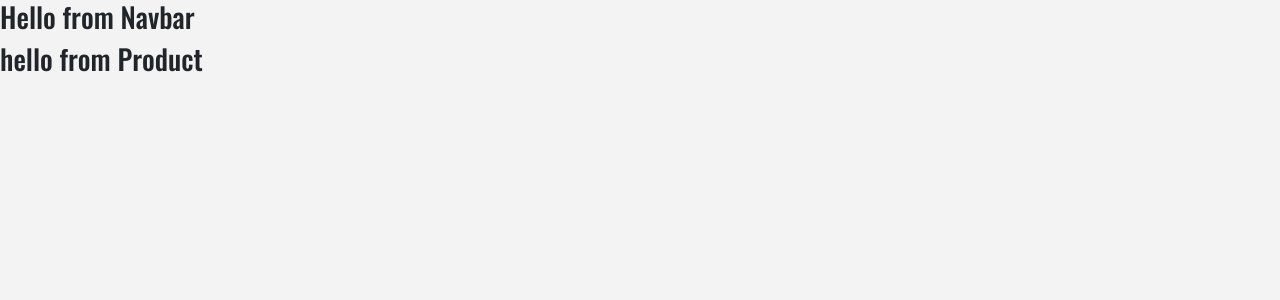
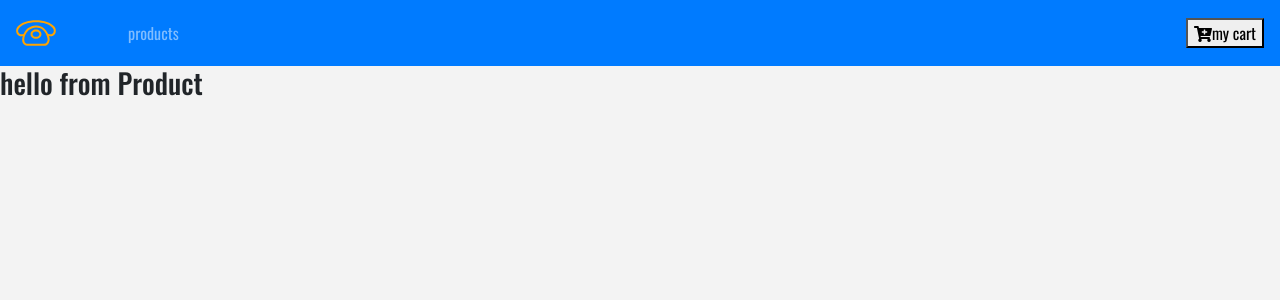
Before and after one commit to kholub1989/e-commerce-phone-store-project, a React (Create React App) app: page / in a window 1280 px wide. Shown: the top 300 px of the page. Built offline with nearby package versions, Linux system fonts and the light colour scheme.

Commit message:
add navbar component

```diff
--- a/public/index.html
+++ b/public/index.html
@@ -27,9 +27,9 @@
     href="https://fonts.googleapis.com/css2?family=Oswald:wght@200;300;400;500;600;700&family=Permanent+Marker&display=swap"
     rel="stylesheet">
   <!-- font awesome -->
-  <link rel="stylesheet" href="https://stackpath.bootstrapcdn.com/font-awesome/4.7.0/css/font-awesome.min.css"
-    integrity="sha384-wvfXpqpZZVQGK6TAh5PVlGOfQNHSoD2xbE+QkPxCAFlNEevoEH3Sl0sibVcOQVnN" crossorigin="anonymous">
-  <title>React App</title>
+  <link rel="stylesheet" href="https://use.fontawesome.com/releases/v5.15.1/css/all.css"
+    integrity="sha384-vp86vTRFVJgpjF9jiIGPEEqYqlDwgyBgEF109VFjmqGmIY/Y4HV4d3Gp2irVfcrp" crossorigin="anonymous">
+  <title>PhoneStore App</title>
 </head>
 
 <body>
--- a/src/components/Navbar.js
+++ b/src/components/Navbar.js
@@ -1,11 +1,33 @@
 import React, { Component } from "react";
+import { Link } from "react-router-dom";
+import logo from "../logo.svg";
 
 export default class Navbar extends Component {
   render() {
     return (
-      <div>
-        <h3>Hello from Navbar</h3>
-      </div>
+      <nav className="navbar navbar-expand-sm bg-primary navbar-dark px-sm-s5">
+        {/*
+          https://www.iconfinder.com/icons/1243689/call_phone_icon
+          Creative Commons (Attribution 3.0 Unported);
+          https://www.iconfinder.com/Makoto_msk
+        */}
+        <Link to="/">
+          <img src={logo} alt="stor" className="navbar-brand" />
+        </Link>
+        <ul className="navbar-nav align-items-center">
+          <li className="nav-item ml-5">
+            <Link to="/" className="nav-link">
+              products
+            </Link>
+          </li>
+        </ul>
+        <Link to="/cart" className="ml-auto">
+          <button>
+            <i className="fas fa-cart-plus"></i>
+            my cart
+          </button>
+        </Link>
+      </nav>
     );
   }
 }
```
